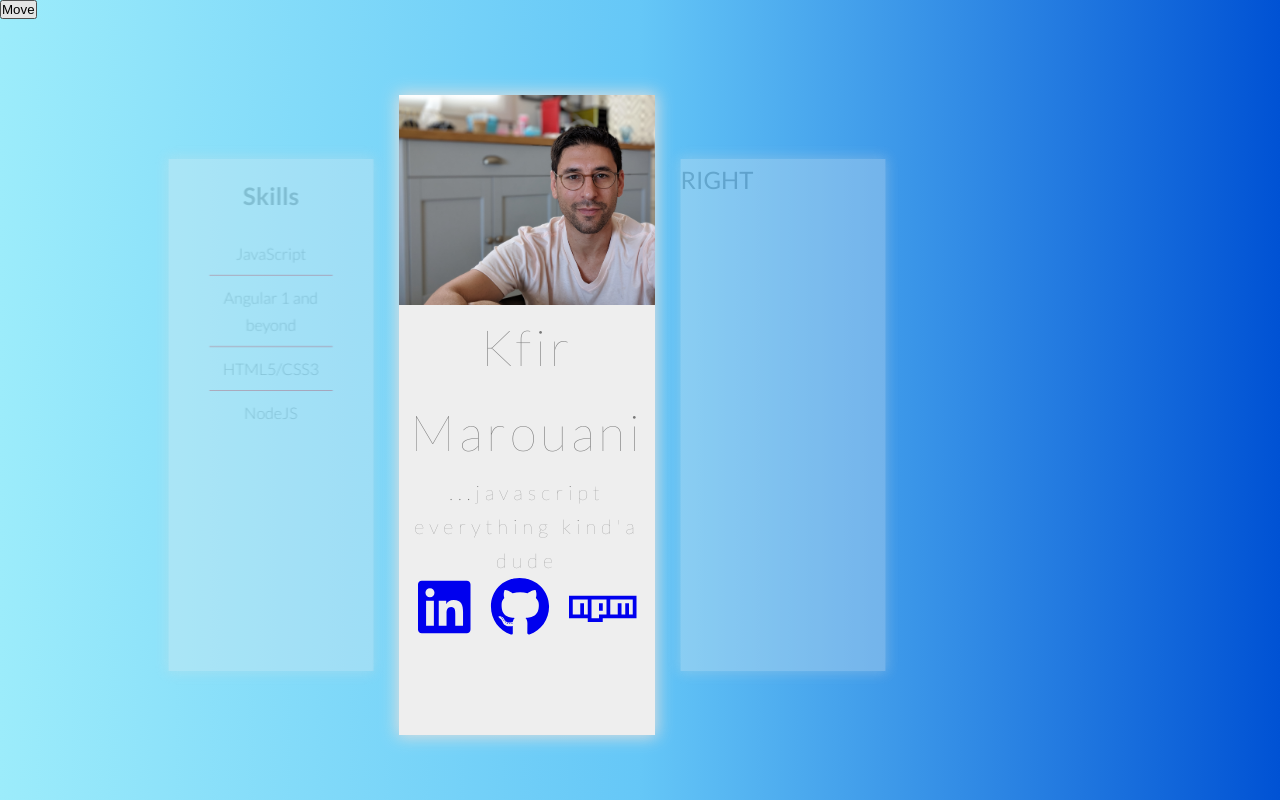
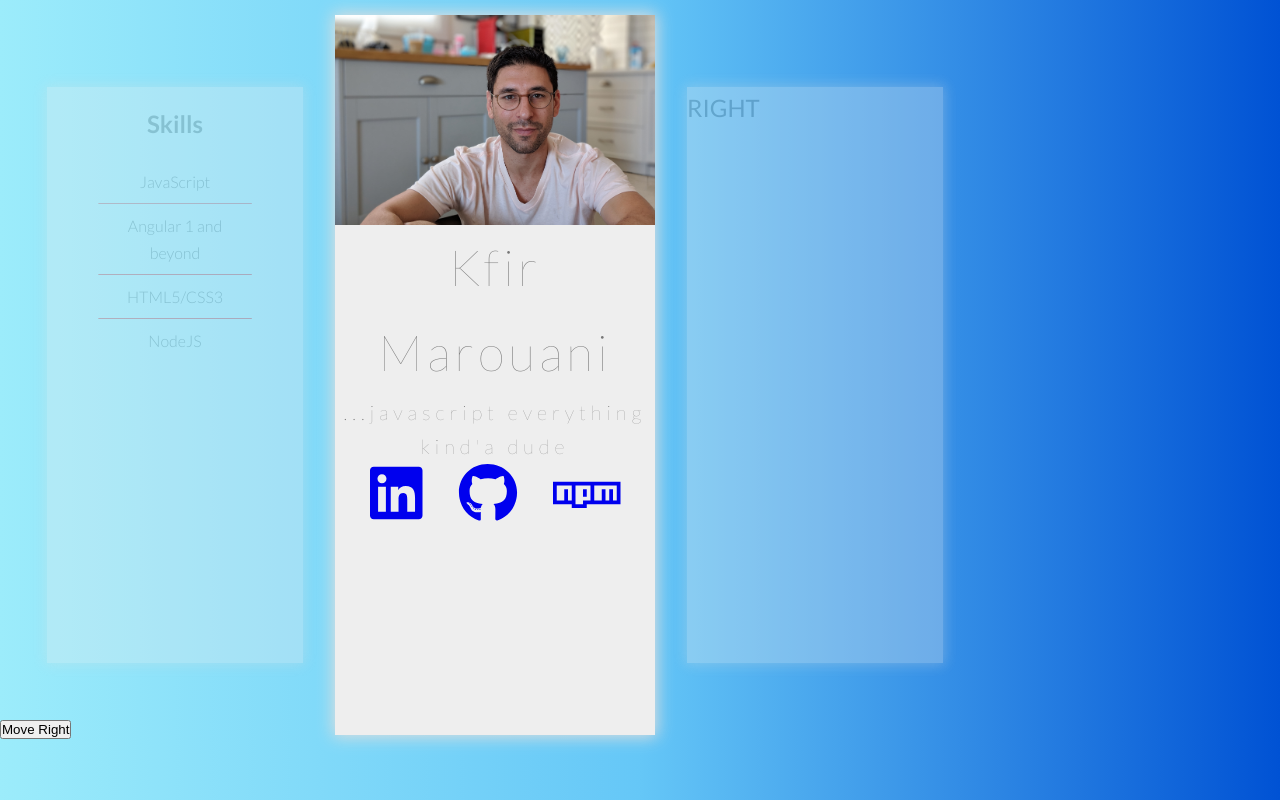
Before and after one commit to kfirm/profile-page, a PHP site: page /index.html in a window 1280 px wide. Run offline with PHP 8.4, Linux system fonts and the light colour scheme; some libraries are stand-ins or nearby versions.

Commit message:
Position fixes

```diff
--- a/css/style.css
+++ b/css/style.css
@@ -13,16 +13,10 @@ body {
 html {
   font-size: 62.5%; }
 
-.container {
-  width: 80vw;
-  height: 80vh;
-  position: absolute;
-  top: 0;
-  right: 0;
-  left: 0;
-  bottom: 0;
-  margin: auto; }
-  .container .card {
+.container .cards-container {
+  position: relative;
+  height: 90vh; }
+  .container .cards-container .card {
     position: absolute;
     box-shadow: 0px 0px 15px 2px #dedede;
     font-size: 3rem;
@@ -33,32 +27,32 @@ html {
     perspective: 150rem;
     -moz-perspective: 150rem;
     backface-visibility: hidden; }
-    .container .card .profile-image {
+    .container .cards-container .card .profile-image {
       background-image: url(../img/kfir_full_width.jpg);
       height: 21rem;
       background-size: cover; }
-    .container .card .text {
+    .container .cards-container .card .text {
       text-align: center;
       font-weight: 100; }
-      .container .card .text--name {
+      .container .cards-container .card .text--name {
         font-size: 5rem;
         letter-spacing: 4px; }
-      .container .card .text--phrase {
+      .container .cards-container .card .text--phrase {
         font-size: 2rem;
         letter-spacing: 5px; }
-    .container .card .social-links {
+    .container .cards-container .card .social-links {
       display: flex;
       justify-content: space-evenly; }
-    .container .card--0 {
+    .container .cards-container .card--0 {
       left: 0;
       z-index: 3;
       opacity: 0.3;
       transform: scale(0.8); }
-    .container .card--1 {
+    .container .cards-container .card--1 {
       transition: all .8s ease;
       left: 25%;
       z-index: 2; }
-    .container .card--2 {
+    .container .cards-container .card--2 {
       left: 50%;
       z-index: 1;
       opacity: 0.3;
--- a/index.html
+++ b/index.html
@@ -9,7 +9,8 @@
     <!-- todo: this causes delay in the animations -->
     <!--<script async src="https://use.fontawesome.com/releases/v5.0.8/js/all.js"-->
     <script src="index.js"></script>
-    <script async src="https://use.fontawesome.com/releases/v5.0.8/js/all.js" integrity="sha384-SlE991lGASHoBfWbelyBPLsUlwY1GwNDJo3jSJO04KZ33K2bwfV9YBauFfnzvynJ"
+    <script async src="https://use.fontawesome.com/releases/v5.0.8/js/all.js"
+            integrity="sha384-SlE991lGASHoBfWbelyBPLsUlwY1GwNDJo3jSJO04KZ33K2bwfV9YBauFfnzvynJ"
             crossorigin="anonymous"></script>
     <!--integrity="sha384-SlE991lGASHoBfWbelyBPLsUlwY1GwNDJo3jSJO04KZ33K2bwfV9YBauFfnzvynJ"-->
     <!--crossorigin="anonymous"></script>-->
@@ -54,9 +55,11 @@
         </div>
     </div>
 </div>
+<div>
     <button id="moveBtn" onclick="move()">
-        Move
+        Move Right
     </button>
+</div>
 </body>
 
 </html>
--- a/sass/rotating.scss
+++ b/sass/rotating.scss
@@ -20,14 +20,20 @@ html {
 }
 
 .container {
-  width: 80vw;
-  height: 80vh;
-  position: absolute;
-  top: 0;
-  right: 0;
-  left: 0;
-  bottom: 0;
-  margin: auto;
+  //width: 80vw;
+  //height: 80vh;
+  //position: absolute;
+  //top: 0;
+  //right: 0;
+  //left: 0;
+  //bottom: 0;
+  //margin: auto;
+
+  .cards-container {
+
+    position: relative;
+    height: 90vh;
+
     .card {
       position: absolute;
       box-shadow: 0px 0px 15px 2px #dedede;
@@ -106,6 +112,7 @@ html {
       }
     }
   }
+}
 
 @keyframes move-20-30 {
   from {
```
Lines whose indentation alone changed are shown as unchanged.
